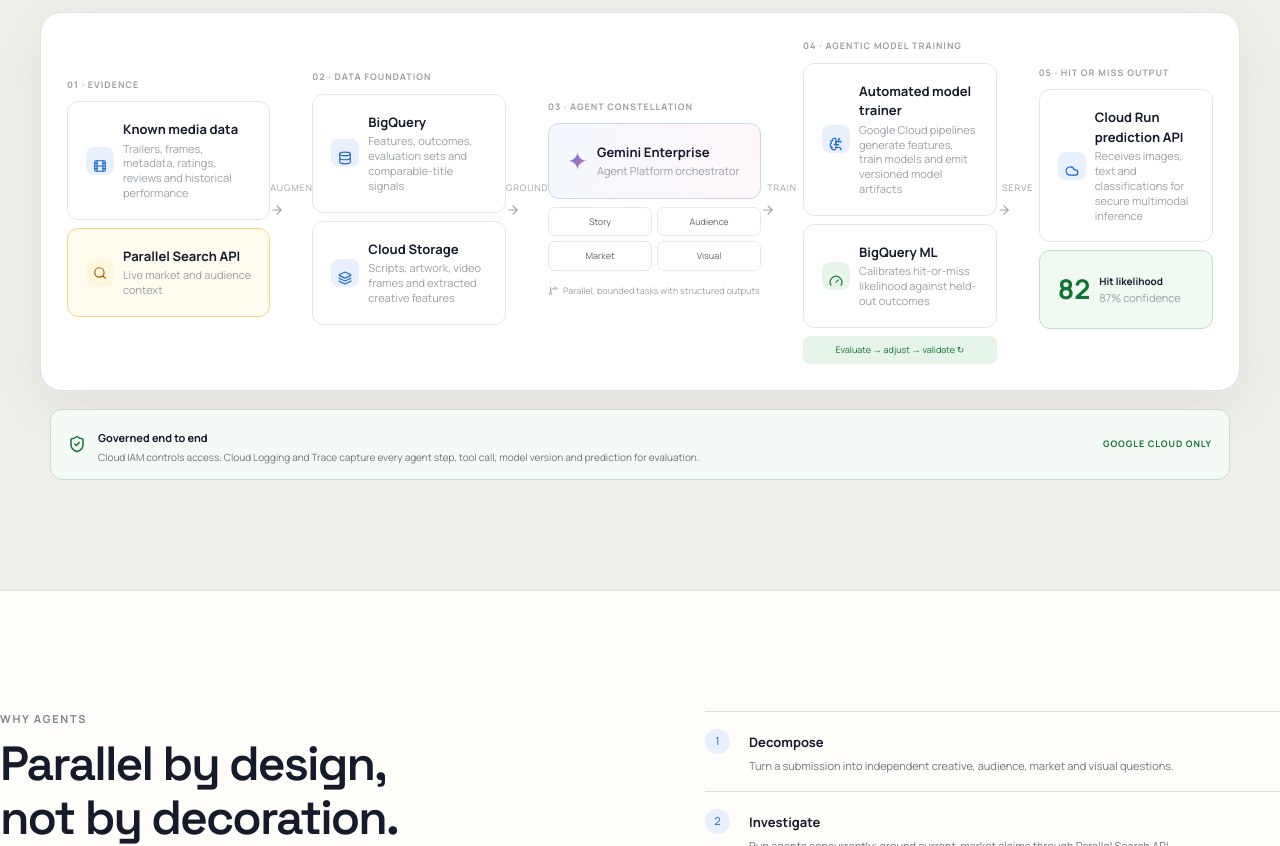
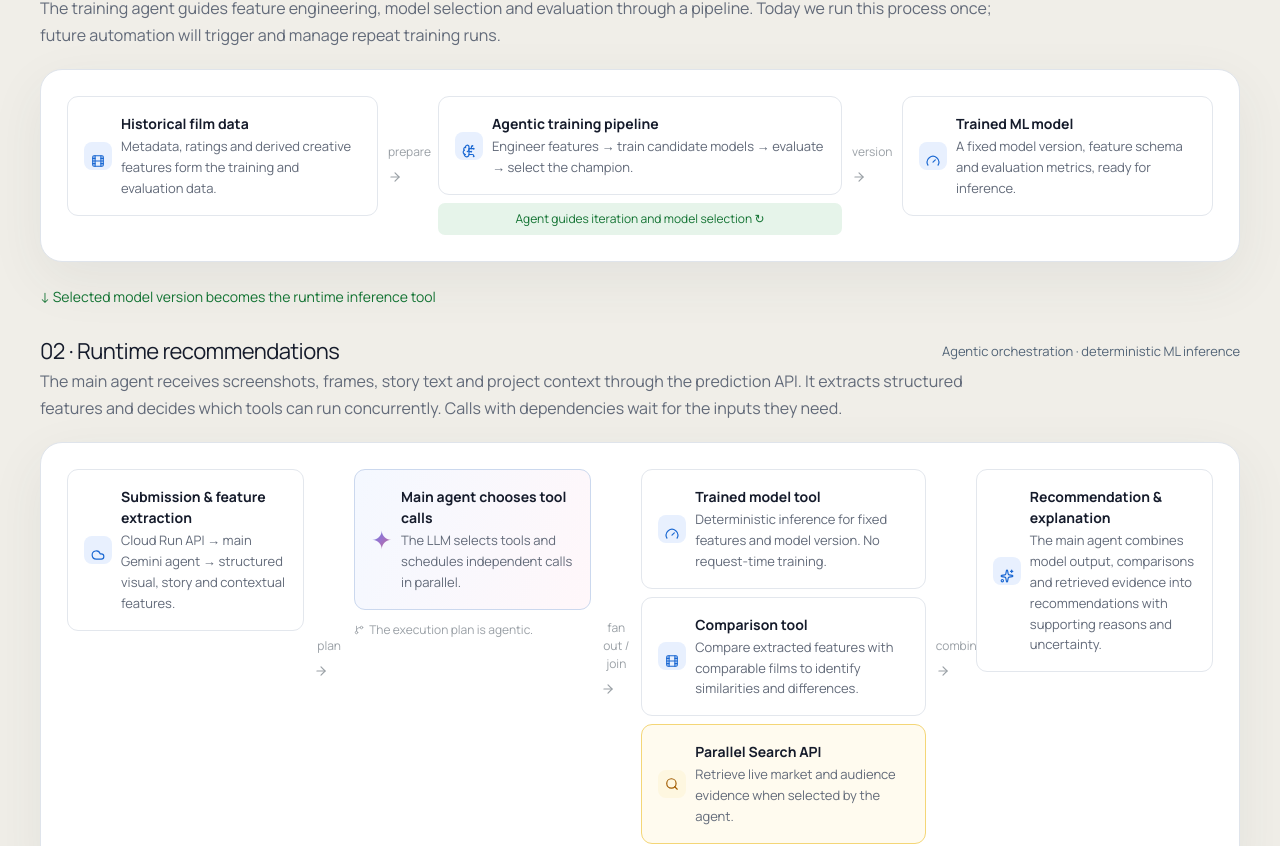
Before and after one commit to agentic-cinema-lumen/lumen-frontend, a Next.js app: page /about in a window 1280 px wide. Shown: the part 1514-2360 px from the top of the page. Built offline with nearby package versions, Linux system fonts and the light colour scheme.

Commit message:
docs: separate agentic training and runtime architecture

```diff
--- a/app/about/page.tsx
+++ b/app/about/page.tsx
@@ -1,6 +1,6 @@
 import Link from 'next/link';
 import Image from 'next/image';
-import { ArrowLeft, ArrowRight, BrainCircuit, Check, Cloud, Database, Film, Gauge, GitBranch, Layers3, Search, ShieldCheck, Sparkles } from 'lucide-react';
+import { ArrowLeft, ArrowRight, BrainCircuit, Check, Cloud, Film, Gauge, GitBranch, Search, Sparkles } from 'lucide-react';
 
 const team = [
   { name: 'Niklas Norinder', image: '/team/niklas-avatar.webp', href: 'https://www.linkedin.com/in/niklas-norinder/', color: 'blue' },
@@ -15,24 +15,37 @@
 
     <section className="problem-section"><div><p className="kicker">THE PROBLEM</p><h2>Greenlight decisions are expensive.<br/>The evidence is fragmented.</h2></div><div><p>Studios weigh scripts, talent, audience behavior, market timing, comparable titles and creative instinct—often across disconnected teams and tools.</p><p>Lumen does the repetitive research and calibration work in parallel, while keeping the final reasoning visible to the people making the call.</p></div></section>
 
-    <section className="architecture-section"><div className="architecture-heading"><div><p className="kicker">SYSTEM ARCHITECTURE</p><h2>One deterministic workflow.<br/>Many intelligent workers.</h2><p className="architecture-summary">Agentic model training on Google Cloud produces a versioned hit-or-miss model. At runtime, the site sends images, text and classifications to the prediction API; agents call the model and Parallel Search, then return the evidence behind the outcome.</p></div><div className="legend"><span><i className="g-blue"/> Google Cloud</span><span><i className="g-yellow"/> Parallel</span><span><i className="g-green"/> Model output</span></div></div>
-      <div className="architecture-diagram">
-        <div className="arch-column sources"><p>01 · EVIDENCE</p><ArchCard icon={<Film/>} title="Known media data" copy="Trailers, frames, metadata, ratings, reviews and historical performance" /><div className="parallel-card"><Search/><div><b>Parallel Search API</b><span>Live market and audience context</span></div></div></div>
-        <FlowArrow label="augment" />
-        <div className="arch-column foundation"><p>02 · DATA FOUNDATION</p><ArchCard icon={<Database/>} title="BigQuery" copy="Features, outcomes, evaluation sets and comparable-title signals" /><ArchCard icon={<Layers3/>} title="Cloud Storage" copy="Scripts, artwork, video frames and extracted creative features" /></div>
-        <FlowArrow label="ground" />
-        <div className="arch-column agents"><p>03 · AGENT CONSTELLATION</p><div className="gemini-orchestrator"><span className="gemini-mark">✦</span><div><b>Gemini Enterprise</b><small>Agent Platform orchestrator</small></div></div><div className="mini-agents"><span>Story</span><span>Audience</span><span>Market</span><span>Visual</span></div><small className="agent-note"><GitBranch/> Parallel, bounded tasks with structured outputs</small></div>
-        <FlowArrow label="train" />
-        <div className="arch-column models"><p>04 · AGENTIC MODEL TRAINING</p><ArchCard icon={<BrainCircuit/>} title="Automated model trainer" copy="Google Cloud pipelines generate features, train models and emit versioned model artifacts" /><ArchCard icon={<Gauge/>} title="BigQuery ML" copy="Calibrates hit-or-miss likelihood against held-out outcomes" /><div className="loop-arrow">Evaluate → adjust → validate ↻</div></div>
-        <FlowArrow label="serve" />
-        <div className="arch-column serving"><p>05 · HIT OR MISS OUTPUT</p><ArchCard icon={<Cloud/>} title="Cloud Run prediction API" copy="Receives images, text and classifications for secure multimodal inference" /><div className="output-card"><b>82</b><div><span>Hit likelihood</span><small>87% confidence</small></div></div></div>
-      </div>
-      <div className="guardrail"><ShieldCheck/><div><b>Governed end to end</b><p>Cloud IAM controls access. Cloud Logging and Trace capture every agent step, tool call, model version and prediction for evaluation.</p></div><span>GOOGLE CLOUD ONLY</span></div>
+    <section className="architecture-section"><div className="architecture-heading"><div><p className="kicker">SYSTEM ARCHITECTURE</p><h2>Agentic training.<br/>Agent-directed recommendations.</h2><p className="architecture-summary">Two connected workflows: an agentic pipeline trains the ML model, then a main agent uses that trained model as a deterministic tool alongside comparison and research tools.</p></div></div>
+      <section className="architecture-lane" aria-labelledby="training-title">
+        <div className="architecture-lane-heading"><h3 id="training-title">01 · Agentic ML training</h3><span>Trained once today · automation planned</span></div>
+        <p className="architecture-lane-copy">The training agent guides feature engineering, model selection and evaluation through a pipeline. Today we run this process once; future automation will trigger and manage repeat training runs.</p>
+        <div className="architecture-diagram training-diagram">
+          <div className="arch-column"><ArchCard icon={<Film/>} title="Historical film data" copy="Metadata, ratings and derived creative features form the training and evaluation data." /></div>
+          <FlowArrow label="prepare" />
+          <div className="arch-column"><ArchCard icon={<BrainCircuit/>} title="Agentic training pipeline" copy="Engineer features → train candidate models → evaluate → select the champion." /><div className="loop-arrow">Agent guides iteration and model selection ↻</div></div>
+          <FlowArrow label="version" />
+          <div className="arch-column"><ArchCard icon={<Gauge/>} title="Trained ML model" copy="A fixed model version, feature schema and evaluation metrics, ready for inference." /></div>
+        </div>
+      </section>
+      <div className="model-handoff">↓ Selected model version becomes the runtime inference tool</div>
+      <section className="architecture-lane" aria-labelledby="runtime-title">
+        <div className="architecture-lane-heading"><h3 id="runtime-title">02 · Runtime recommendations</h3><span>Agentic orchestration · deterministic ML inference</span></div>
+        <p className="architecture-lane-copy">The main agent receives screenshots, frames, story text and project context through the prediction API. It extracts structured features and decides which tools can run concurrently. Calls with dependencies wait for the inputs they need.</p>
+        <div className="architecture-diagram runtime-diagram">
+          <div className="arch-column"><ArchCard icon={<Cloud/>} title="Submission & feature extraction" copy="Cloud Run API → main Gemini agent → structured visual, story and contextual features." /></div>
+          <FlowArrow label="plan" />
+          <div className="arch-column"><div className="gemini-orchestrator"><span className="gemini-mark">✦</span><div><b>Main agent chooses tool calls</b><small>The LLM selects tools and schedules independent calls in parallel.</small></div></div><small className="agent-note"><GitBranch/> The execution plan is agentic.</small></div>
+          <FlowArrow label="fan out / join" />
+          <div className="arch-column"><ArchCard icon={<Gauge/>} title="Trained model tool" copy="Deterministic inference for fixed features and model version. No request-time training." /><ArchCard icon={<Film/>} title="Comparison tool" copy="Compare extracted features with comparable films to identify similarities and differences." /><div className="parallel-card"><Search/><div><b>Parallel Search API</b><span>Retrieve live market and audience evidence when selected by the agent.</span></div></div></div>
+          <FlowArrow label="combine" />
+          <div className="arch-column"><ArchCard icon={<Sparkles/>} title="Recommendation & explanation" copy="The main agent combines model output, comparisons and retrieved evidence into recommendations with supporting reasons and uncertainty." /></div>
+        </div>
+      </section>
     </section>
 
-    <section className="agent-detail"><div><p className="kicker">WHY AGENTS</p><h2>Parallel by design,<br/>not by decoration.</h2><p>Each agent receives a bounded task, its permitted tools and a typed output contract. Gemini Enterprise orchestrates the sequence and resolves disagreements before the prediction API is called.</p></div><div className="agent-steps"><Step n="1" title="Decompose" text="Turn a submission into independent creative, audience, market and visual questions."/><Step n="2" title="Investigate" text="Run agents concurrently; ground current-market claims through Parallel Search API."/><Step n="3" title="Synthesize" text="Normalize structured signals and surface contradictions instead of hiding them."/><Step n="4" title="Predict" text="Send model-ready features to the calibrated ensemble and explain the result."/></div></section>
+    <section className="agent-detail"><div><p className="kicker">WHY AGENTS</p><h2>The agent chooses.<br/>The model predicts.</h2><p>Training decisions and runtime tool selection are agentic. The trained ML model is a deterministic tool: the same validated features and model version produce the same prediction. The agent’s plan and final explanation can vary with the request and available evidence.</p></div><div className="agent-steps"><Step n="1" title="Extract" text="Read screenshots, frames and text into structured features that match the trained model’s input schema."/><Step n="2" title="Choose & schedule" text="Select the model, comparison and research calls needed for this request; run independent calls concurrently."/><Step n="3" title="Compare & combine" text="Join tool results and assess similarities, differences and conflicting evidence."/><Step n="4" title="Recommend" text="Explain the recommendation using model predictions, comparison findings and relevant market evidence."/></div></section>
 
-    <section className="compliance-section"><div><p className="kicker">BUILT FOR AGENTIC CINEMA</p><h2>Each platform earns its place.</h2></div><div className="compliance-grid"><Rule title="Gemini multimodal intake" text="Gemini on Google Cloud reads scripts, images and classifications into structured creative signals."/><Rule title="Agentic model training" text="Vertex AI Pipelines and BigQuery ML continuously train and calibrate the hit-or-miss model."/><Rule title="Parallel live evidence" text="The Market Agent uses Parallel Search for comparable titles, demand, audience context and release signals."/><Rule title="Cloud-native serving" text="Cloud Run, Storage, IAM and Logging keep inference secure, observable and reproducible."/></div></section>
+    <section className="compliance-section"><div><p className="kicker">BUILT FOR AGENTIC CINEMA</p><h2>Each component has a clear role.</h2></div><div className="compliance-grid"><Rule title="Gemini multimodal intake" text="The main agent extracts features from creative materials and directs runtime tool use."/><Rule title="Agentic model training" text="A pipeline trains and evaluates the ML model. It is run once today, with automated repeat runs planned."/><Rule title="Parallel live evidence" text="Parallel Search is a research tool. Concurrent execution is a separate scheduling decision made by the main agent."/><Rule title="Deterministic model serving" text="The prediction API exposes the trained model as a tool; inference uses a fixed model version without retraining."/></div></section>
 
     <section className="team-section"><div><p className="kicker">THE TEAM</p><h2>Built in Stockholm.<br/>Made for the screen.</h2><p>Three builders working across product, cinema, data and engineering.</p></div><div className="team-grid">{team.map(member=><a href={member.href} target="_blank" rel="noreferrer" key={member.name} className="team-card"><span className={`team-avatar ${member.color}`}><Image src={member.image} alt={`${member.name}, Lumen co-creator`} width={1536} height={1536} unoptimized priority/></span><div><b>{member.name}</b><small>Co-creator · Stockholm</small></div><ArrowRight/></a>)}</div></section>
     <footer className="about-footer"><div className="g-brand"><span className="lumen-glyph"><i/><i/><i/><i/></span><b>Lumen</b></div><p>Built for the Agentic Cinema Hackathon · Parallel track</p><Link href="/">Open intelligence studio <ArrowRight/></Link></footer>
--- a/app/globals.css
+++ b/app/globals.css
@@ -162,3 +162,23 @@
 .evidence-source-tag.submission{background:#e0f2fe;color:#0369a1}
 .evidence-source-tag.parallel_search{background:#fef3c7;color:#b45309}
 .evidence-source-tag.model_signal{background:#ede9fe;color:#6d28d9}
+
+
+/* Separate the training pipeline from agent-directed runtime tool calls. */
+.architecture-lane{margin:28px auto 0;max-width:1440px}
+.architecture-lane-heading{display:flex;justify-content:space-between;align-items:center;gap:16px;flex-wrap:wrap}
+.architecture-lane-heading h3{font-size:22px;margin:0;letter-spacing:-.025em}
+.architecture-lane-heading>span{font-size:13px;color:#526477}
+.architecture-lane-copy{max-width:960px;font-size:16px;line-height:1.7;color:#626a79}
+.architecture-lane .architecture-diagram{margin-top:20px;gap:10px;align-items:start}
+.architecture-lane .training-diagram{grid-template-columns:1fr 40px 1.3fr 40px 1fr}
+.architecture-lane .runtime-diagram{grid-template-columns:1fr 30px 1fr 30px 1.2fr 30px 1fr}
+.architecture-lane .arch-card,.architecture-lane .gemini-orchestrator,.architecture-lane .parallel-card{padding:16px}
+.architecture-lane .arch-card b,.architecture-lane .gemini-orchestrator b,.architecture-lane .parallel-card b{font-size:14px}
+.architecture-lane .arch-card small,.architecture-lane .gemini-orchestrator small,.architecture-lane .parallel-card span{font-size:13px;line-height:1.6;color:#626a79}
+.architecture-lane .loop-arrow,.architecture-lane .agent-note{font-size:12px;line-height:1.5}
+.architecture-lane .flow-arrow{align-self:center}
+.architecture-lane .flow-arrow span{font-size:12px;letter-spacing:0;text-transform:none}
+.model-handoff{max-width:1440px;margin:24px auto;color:#137333;font-size:14px}
+@media(max-width:1100px){.architecture-lane .runtime-diagram{display:flex;flex-direction:column}.architecture-lane .runtime-diagram>.arch-column{width:100%}.architecture-lane .runtime-diagram>.flow-arrow{display:block;transform:none}.architecture-lane .runtime-diagram>.flow-arrow svg{transform:rotate(90deg)}}
+@media(max-width:750px){.architecture-lane .training-diagram{display:block}.architecture-lane .flow-arrow{transform:none}.architecture-lane .flow-arrow svg{transform:rotate(90deg)}}
```
Also changed, not shown: 2 other files (tests, documents, lock files or other folders).
